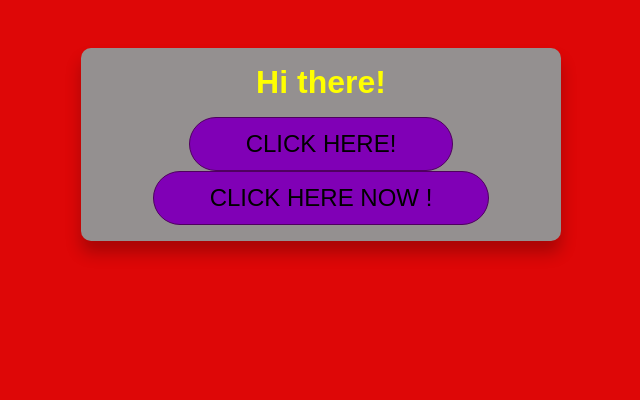
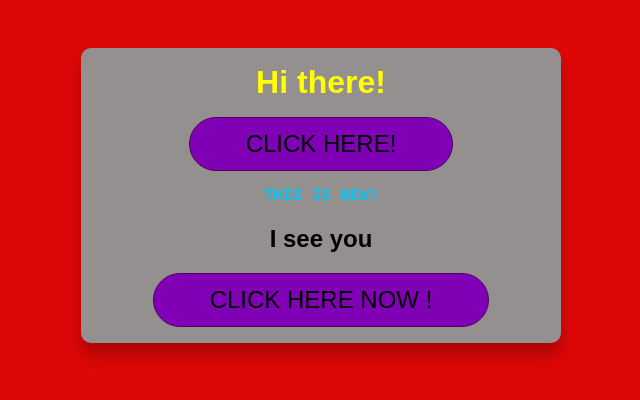
Before and after one commit to Rbravolibtech/13Components-updates, a React (Create React App) app: page / in a window 1280 px wide. Shown: the top 400 px of the page, without its empty margins (319-959 px from the left). Built offline with nearby package versions, Linux system fonts and the light colour scheme.

Commit message:
added another button to respond on click

```diff
--- a/src/App.js
+++ b/src/App.js
@@ -6,18 +6,16 @@ import DemoOutput from "./components/Demo/DemoOutput";
 function App() {
 	const [showParagraph, setShowParagraph] = useState(false);
 	const [allowToggle, setAllowParagraph] = useState(false);
-
-	console.log("APP RUNNING");
+	const [showText, setShowText] = useState(true);
 
 	const clickHereHandler = useCallback(() => {
 		if (allowToggle) {
 			setShowParagraph((prevShowParagraph) => !prevShowParagraph);
 		}
-		setShowParagraph((prevShowParagraph) => !prevShowParagraph);
 	}, [allowToggle]);
 
 	const clickHereNowHandle = () => {
-		setAllowParagraph(true);
+		setShowText((prevShowText) => !prevShowText);
 	};
 
 	return (
@@ -25,6 +23,8 @@ function App() {
 			<h1>Hi there!</h1>
 			<DemoOutput show={showParagraph} />
 			<Button onClick={clickHereHandler}>CLICK HERE!</Button>
+			<DemoOutput show={showText} />
+			{showText && <h2>I see you</h2>}
 			<Button onClick={clickHereNowHandle}>CLICK HERE NOW !</Button>
 		</div>
 	);
--- a/src/components/Demo/DemoOutput.js
+++ b/src/components/Demo/DemoOutput.js
@@ -1,9 +1,8 @@
 import React from "react";
-import MyParagraph from "./MyParagraph";
+
+// import MyParagraph from "./MyParagraph";
 
 const DemoOutput = (props) => {
-	console.log("DEMO OUTPUT IS WORKING ");
-
 	return <p className="paragraph"> {props.show ? "THIS IS NEW!" : ""}</p>;
 };
 
--- a/src/components/UI/Button/Button.module.css
+++ b/src/components/UI/Button/Button.module.css
@@ -27,4 +27,5 @@ button:active:disabled {
 	border-color: #ccc;
 	color: #666666;
 	cursor: not-allowed;
+	padding-top: 2px;
 }
```
